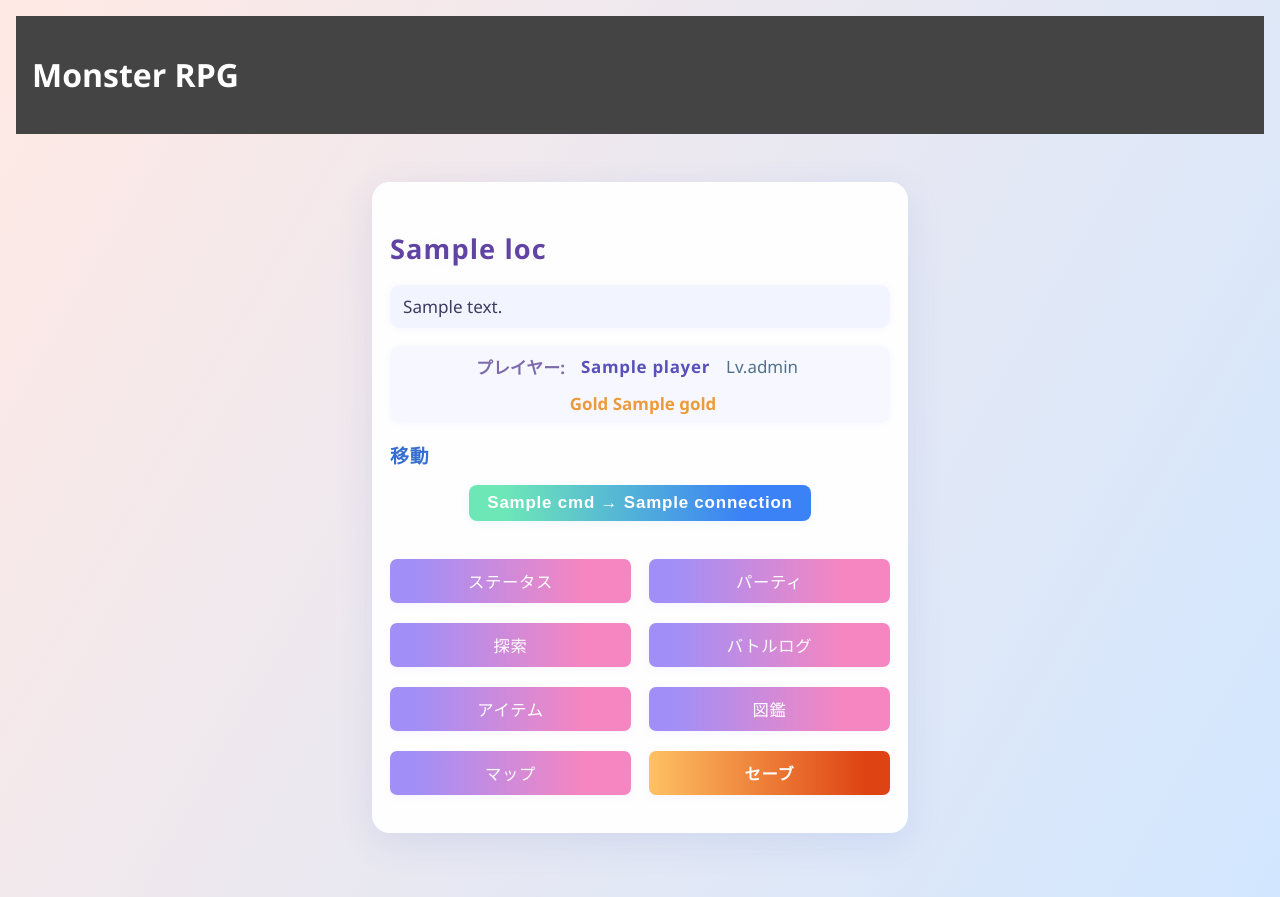
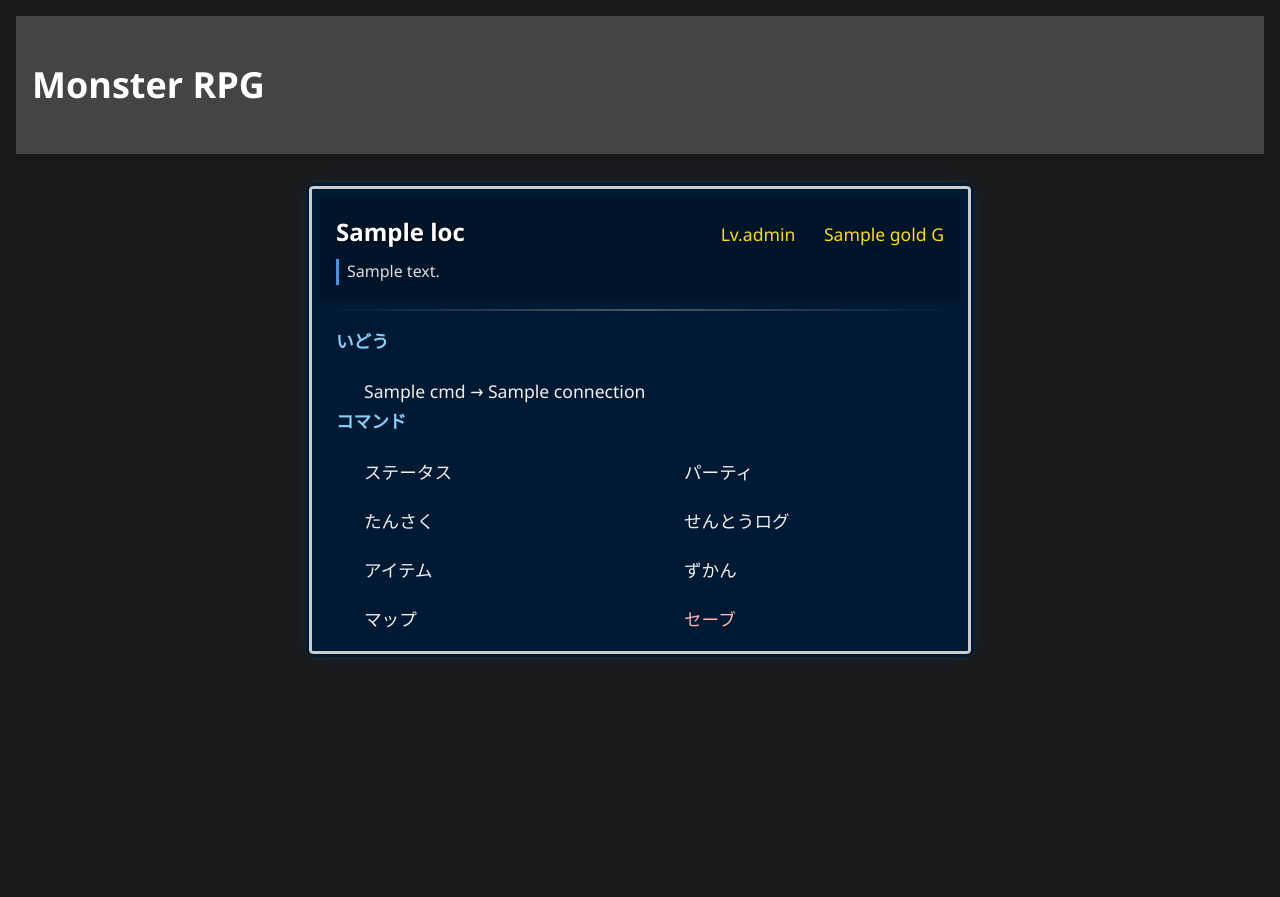
Before and after one commit to bakamarudasi/monster_rpg_project, a Flask app: template templates/play.html in a window 1280 px wide. After the commit the page ends 659 px from the top, so only its background shows below. Run offline with Flask 3, Linux system fonts and the light colour scheme; the template is opened without the code that fills it: most values are stand-ins (such as "Sample title", 1, 10 or a date in 2020).

Commit message:
Update play.html

```diff
--- a/templates/play.html
+++ b/templates/play.html
@@ -1,177 +1,192 @@
 {% extends "layout.html" %}
+
+{% block head_extra %}
+<link rel="preconnect" href="https://fonts.googleapis.com">
+<link rel="preconnect" href="https://fonts.gstatic.com" crossorigin>
+<link href="https://fonts.googleapis.com/css2?family=DotGothic16&display=swap" rel="stylesheet">
+{% endblock %}
+
 {% block content %}
 <div class="field-container">
     <div class="loc-header">
+        <div class="header-top">
             <h2>{{ loc.name }}</h2>
-    <p class="loc-desc">{{ loc.description }}</p>
             <div class="player-status">
-      <span class="player-label">プレイヤー:</span>
-      <span class="player-name">{{ player.name }}</span>
-      <span class="player-lv">Lv.{{ player.player_level }}</span>
-      <span class="player-gold">Gold <b>{{ player.gold }}</b></span>
+                <span>Lv.{{ player.player_level }}</span>
+                <span>{{ player.gold }} G</span>
             </div>
         </div>
+        <p class="loc-desc">{{ loc.description }}</p>
+    </div>
 
+    <hr class="window-divider">
+
+    <div class="command-area">
         <div class="actions-group">
-    <h3>移動</h3>
+            <h3>いどう</h3>
             <div class="move-btn-list">
                 {% for cmd, dest, name in connections %}
-        <form action="{{ url_for('move', user_id=user_id) }}" method="post" class="move-form">
+                <form action="{{ url_for('move', user_id=user_id) }}" method="post">
                     <input type="hidden" name="dest" value="{{ dest }}">
-          <button type="submit" class="move-btn">{{ cmd }} → <b>{{ name }}</b></button>
+                    <button type="submit" class="menu-btn"><span>{{ cmd }} → {{ name }}</span></button>
                 </form>
                 {% endfor %}
             </div>
         </div>
 
+        <div class="actions-group">
+            <h3>コマンド</h3>
             <div class="menu-group">
-    <form action="{{ url_for('status', user_id=user_id) }}" method="get"><button class="menu-btn">ステータス</button></form>
-    <form action="{{ url_for('party', user_id=user_id) }}" method="get"><button class="menu-btn">パーティ</button></form>
-    <form action="{{ url_for('explore', user_id=user_id) }}" method="post"><button class="menu-btn">探索</button></form>
-    <form action="{{ url_for('battle_log', user_id=user_id) }}" method="get"><button class="menu-btn">バトルログ</button></form>
-    <form action="{{ url_for('items', user_id=user_id) }}" method="get"><button class="menu-btn">アイテム</button></form>
-    <form action="{{ url_for('monster_book', user_id=user_id) }}" method="get"><button class="menu-btn">図鑑</button></form>
-    <form action="{{ url_for('world_map', user_id=user_id) }}" method="get"><button class="menu-btn">マップ</button></form>
+                <form action="{{ url_for('status', user_id=user_id) }}" method="get"><button class="menu-btn"><span>ステータス</span></button></form>
+                <form action="{{ url_for('party', user_id=user_id) }}" method="get"><button class="menu-btn"><span>パーティ</span></button></form>
+                <form action="{{ url_for('explore', user_id=user_id) }}" method="post"><button class="menu-btn"><span>たんさく</span></button></form>
+                <form action="{{ url_for('battle_log', user_id=user_id) }}" method="get"><button class="menu-btn"><span>せんとうログ</span></button></form>
+                <form action="{{ url_for('items', user_id=user_id) }}" method="get"><button class="menu-btn"><span>アイテム</span></button></form>
+                <form action="{{ url_for('monster_book', user_id=user_id) }}" method="get"><button class="menu-btn"><span>ずかん</span></button></form>
+                <form action="{{ url_for('world_map', user_id=user_id) }}" method="get"><button class="menu-btn"><span>マップ</span></button></form>
                 {% if loc.has_shop %}
-      <form action="{{ url_for('shop', user_id=user_id) }}" method="get"><button class="menu-btn">ショップ</button></form>
+                <form action="{{ url_for('shop', user_id=user_id) }}" method="get"><button class="menu-btn"><span>ショップ</span></button></form>
                 {% endif %}
                 {% if loc.has_inn %}
-      <form action="{{ url_for('inn', user_id=user_id) }}" method="post"><button class="menu-btn">宿屋 ({{ loc.inn_cost }})</button></form>
+                <form action="{{ url_for('inn', user_id=user_id) }}" method="post"><button class="menu-btn"><span>やどや ({{ loc.inn_cost }}G)</span></button></form>
                 {% endif %}
-    <form action="{{ url_for('save', user_id=user_id) }}" method="post"><button class="menu-btn save-btn">セーブ</button></form>
+                <form action="{{ url_for('save', user_id=user_id) }}" method="post"><button class="menu-btn save-btn"><span>セーブ</span></button></form>
             </div>
         </div>
+    </div>
+</div>
+
 <style>
+    /* === 全体レイアウト & 基本スタイル === */
     body {
-    background: linear-gradient(120deg, #ffe9e4 0%, #d2e7ff 100%);
-    font-family: 'Segoe UI', 'Arial', sans-serif;
+        background: #1a1a1a; /* 暗い背景 */
+        color: #f0f0f0;
+        font-family: 'DotGothic16', "Segoe UI", Tahoma, Verdana, sans-serif; /* ドットフォント */
+        font-size: 18px;
+        line-height: 1.6;
     }
+
+    /* === RPGのウィンドウ風コンテナ === */
     .field-container {
-    max-width: 500px;
-    margin: 48px auto;
-    background: rgba(255,255,255,0.96);
-    border-radius: 18px;
-    box-shadow: 0 10px 36px rgba(60,90,180,0.11);
-    padding: 26px 18px 38px 18px;
+        max-width: 640px;
+        margin: 2rem auto;
+        background: #001a33; /* 深い青色のウィンドウ背景 */
+        border: 3px solid #ccc;
+        outline: 3px solid #001a33;
+        border-radius: 4px;
+        box-shadow: 0 0 20px rgba(0, 128, 255, 0.2);
+        padding: 8px;
+    }
+
+    /* === 上部: ヘッダーエリア === */
+    .loc-header {
+        background: rgba(0, 0, 0, 0.2);
+        padding: 1rem;
+        border-radius: 2px;
+    }
+    .header-top {
+        display: flex;
+        justify-content: space-between;
+        align-items: baseline;
+        margin-bottom: 0.5rem;
     }
     .loc-header h2 {
-    color: #6043a2;
-    margin-bottom: 8px;
-    font-size: 1.7rem;
-    letter-spacing: 1.1px;
-    text-shadow: 0 1px 0 #fff8, 0 0 8px #e3e3ff44;
+        color: #fff;
+        font-size: 1.5rem;
+        margin: 0;
+        text-shadow: 1px 1px 2px #000;
+    }
+    .player-status {
+        color: #ffdd00; /* ゴールドの色 */
+        font-size: 1.1rem;
+    }
+    .player-status span {
+        margin-left: 1.5rem;
     }
     .loc-desc {
-    color: #3b3c61;
-    font-size: 1.07rem;
-    margin-bottom: 18px;
-    background: #f2f4ff;
-    padding: 10px 13px;
-    border-radius: 10px;
-    box-shadow: 0 1px 7px #a0a9ff19;
+        color: #ddd;
+        font-size: 1rem;
+        margin: 0;
+        padding-left: 0.5rem;
+        border-left: 3px solid #4a90e2; /* 説明文の左にアクセント */
     }
-  .player-status {
-    margin-bottom: 16px;
-    padding: 8px 12px;
-    border-radius: 10px;
-    background: #f7f8ff;
-    display: flex;
-    flex-wrap: wrap;
-    gap: 13px 10px;
-    font-size: 1.06rem;
-    justify-content: center;
-    align-items: center;
-    box-shadow: 0 1px 7px #a0a9ff13;
+
+    /* === 区切り線 === */
+    .window-divider {
+        border: 0;
+        height: 2px;
+        background: linear-gradient(to right, transparent, #556, transparent);
+        margin: 8px 0;
     }
-  .player-label {
-    color: #7e6aad;
-    font-weight: 600;
-    margin-right: 6px;
-  }
-  .player-name {
-    color: #5950ba;
-    font-weight: bold;
-    letter-spacing: .7px;
-    margin-right: 6px;
-  }
-  .player-lv {
-    color: #50708b;
-    margin-right: 6px;
-    font-weight: 500;
-  }
-  .player-gold {
-    color: #ec9b3b;
-    font-weight: bold;
-    margin-left: 6px;
-  }
-  .actions-group {
-    margin-bottom: 28px;
+
+    /* === 下部: コマンドエリア === */
+    .command-area {
+        padding: 0.5rem;
     }
     .actions-group h3 {
-    margin-bottom: 8px;
-    color: #376fd0;
-    font-size: 1.18rem;
-    letter-spacing: 1px;
+        color: #87cefa; /* ライトブルー */
+        font-size: 1.1rem;
+        margin-top: 0;
+        margin-bottom: 0.75rem;
+        padding-left: 0.5rem;
+    }
+
+    /* === ボタン共通スタイル === */
+    .move-btn-list, .menu-group {
+        display: grid;
+        gap: 8px 16px;
+    }
+    .menu-group {
+        grid-template-columns: 1fr 1fr; /* 2列グリッド */
     }
     .move-btn-list {
-    display: flex;
-    flex-wrap: wrap;
-    gap: 12px;
-    justify-content: center;
+        grid-template-columns: 1fr; /* 移動は1列 */
     }
-  .move-form {
-    margin: 0;
-  }
-  .move-btn {
-    background: linear-gradient(90deg, #6ee7b7 10%, #3b82f6 80%);
-    color: #fff;
-    border: none;
-    border-radius: 8px;
-    font-size: 1.06rem;
-    padding: 8px 18px;
-    margin-bottom: 2px;
-    font-weight: bold;
-    letter-spacing: .8px;
-    cursor: pointer;
-    transition: background .17s, box-shadow .18s;
-    box-shadow: 0 2px 8px rgba(66,150,225,0.09);
-  }
-  .move-btn:hover {
-    background: linear-gradient(90deg, #3b82f6 20%, #6ee7b7 100%);
-    box-shadow: 0 4px 16px rgba(66,150,225,0.14);
-  }
-  .menu-group {
-    display: grid;
-    grid-template-columns: 1fr 1fr;
-    gap: 12px 18px;
-    margin-top: 14px;
-    justify-items: stretch;
+    form {
+        margin: 0; /* formによる余白をなくす */
     }
     .menu-btn {
-    background: linear-gradient(90deg, #a18ff7 10%, #f586c1 80%);
+        background: transparent;
+        color: #f0f0f0;
+        border: none;
+        border-radius: 0;
+        font-size: 1.1rem;
+        padding: 4px 12px;
+        font-family: inherit;
+        cursor: pointer;
+        transition: background .15s;
+        width: 100%;
+        text-align: left;
+        position: relative; /* 疑似要素の位置の基準 */
+    }
+
+    /* === ホバー時のカーソル表現 === */
+    .menu-btn::before {
+        content: '▶';
+        position: absolute;
+        left: 0px;
+        top: 4px;
         color: #fff;
-    border: none;
-    border-radius: 7px;
-    font-size: 1.02rem;
-    padding: 10px 0;
-    font-weight: 500;
-    letter-spacing: .7px;
-    margin-bottom: 0;
-    cursor: pointer;
-    box-shadow: 0 2px 8px rgba(161,143,247,0.09);
-    transition: background .18s, box-shadow .17s;
-    width: 100%;
+        opacity: 0; /* 通常は非表示 */
+        transition: opacity 0.15s;
     }
-  .menu-btn:hover {
-    background: linear-gradient(90deg, #f586c1 10%, #a18ff7 90%);
-    box-shadow: 0 4px 12px rgba(230,70,160,0.13);
+    .menu-btn span {
+        margin-left: 24px; /* カーソル分のスペースを確保 */
     }
-  .save-btn {
-    background: linear-gradient(90deg,#fec163,#de4313 90%);
-    font-weight: bold;
+    .menu-btn:hover,
+    .menu-btn:focus {
+        background: rgba(255, 255, 255, 0.15);
+        outline: none;
     }
-  .save-btn:hover {
-    background: linear-gradient(90deg,#de4313,#fec163 90%);
+    .menu-btn:hover::before,
+    .menu-btn:focus::before {
+        opacity: 1; /* ホバー/フォーカス時に表示 */
     }
+
+    /* === セーブボタンの特別スタイル（任意） === */
+    .save-btn span {
+        color: #ffb3b3; /* セーブは少し赤っぽく */
+    }
+
 </style>
 {% endblock %}
```
Lines whose indentation alone changed are shown as unchanged.
